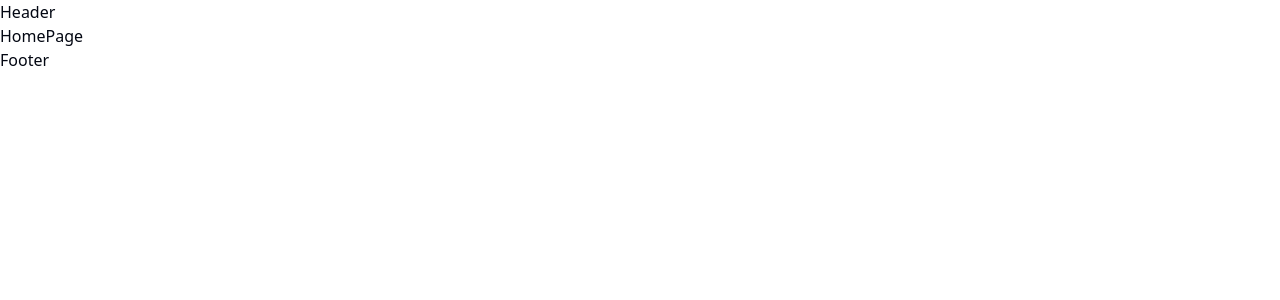
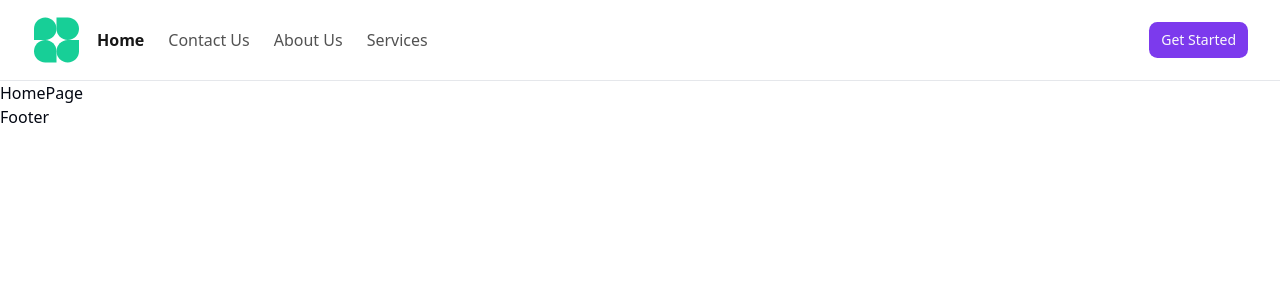
Before and after one commit to jaiisshhh/AI-Based-Mock-Interview, a React (Vite) app: page / in a window 1280 px wide. Shown: the top 300 px of the page. Built offline with nearby package versions, Linux system fonts and the light colour scheme; no server answers.

Commit message:
Header Component Completed

```diff
--- a/package.json
+++ b/package.json
@@ -11,6 +11,7 @@
   },
   "dependencies": {
     "@clerk/clerk-react": "^5.38.1",
+    "@radix-ui/react-dialog": "^1.1.14",
     "@radix-ui/react-slot": "^1.2.3",
     "class-variance-authority": "^0.7.1",
     "clsx": "^2.1.1",
--- a/src/components/header.tsx
+++ b/src/components/header.tsx
@@ -1,5 +1,54 @@
+import { cn } from "@/lib/utils";
+import { useAuth } from "@clerk/clerk-react";
+import { Container } from "./container";
+import { LogoContainer } from "./logo-container";
+import { NavigationRoutes } from "./navigation-routes";
+import { NavLink } from "react-router-dom";
+import { ProfileContainer } from "./profile-container";
+import { ToggleContainer } from "./toggle-container";
+
 const Header = () => {
-  return <div>Header</div>;
+  const { userId } = useAuth();
+
+  return (
+    <header
+      className={cn("w-full border-b duration-150 transition-all ease-in-out")}
+    >
+      <Container>
+        <div className="flex items-center gap-4 w-full">
+          {/* Logo Secion */}
+          <LogoContainer />
+
+          {/* Navigation Section */}
+          <nav className="hidden md:flex items-center gap-3">
+            <NavigationRoutes />
+            {userId && (
+              <NavLink
+                to={"/generate"}
+                className={({ isActive }) =>
+                  cn(
+                    "text-base text-neutral-600",
+                    isActive && "text-neutral-900 font-semibold"
+                  )
+                }
+              >
+                Take An Interview
+              </NavLink>
+            )}
+          </nav>
+
+          {/* Profile Seciton */}
+          <div className="ml-auto flex items-center gap-6">
+            {/* Profile Seciont */}
+            <ProfileContainer />
+
+            {/* Mobile toggle section */}
+            <ToggleContainer />
+          </div>
+        </div>
+      </Container>
+    </header>
+  );
 };
 
 export default Header;
--- /dev/null
+++ b/src/components/logo-container.tsx
@@ -0,0 +1,13 @@
+import { Link } from "react-router-dom";
+
+export const LogoContainer = () => {
+  return (
+    <Link to={"/"}>
+      <img
+        src="/assets/svg/logo.svg"
+        alt=""
+        className="min-w-10 min-h-10 object-contain"
+      />
+    </Link>
+  );
+};
--- /dev/null
+++ b/src/components/navigation-routes.tsx
@@ -0,0 +1,35 @@
+import { MainRoutes } from "@/lib/helpers";
+import { cn } from "@/lib/utils";
+import { NavLink } from "react-router-dom";
+
+interface NavigationRoutesProps {
+  isMobile?: boolean;
+}
+
+export const NavigationRoutes = ({
+  isMobile = false,
+}: NavigationRoutesProps) => {
+  return (
+    <ul
+      className={cn(
+        "flex items-center gap-6",
+        isMobile && "items-start flex-col gap-8"
+      )}
+    >
+      {MainRoutes.map((route) => (
+        <NavLink
+          key={route.href}
+          to={route.href}
+          className={({ isActive }) =>
+            cn(
+              "text-base text-neutral-600",
+              isActive && "text-neutral-900 font-semibold"
+            )
+          }
+        >
+          {route.label}
+        </NavLink>
+      ))}
+    </ul>
+  );
+};
--- /dev/null
+++ b/src/components/profile-container.tsx
@@ -0,0 +1,26 @@
+import { useAuth, UserButton } from "@clerk/clerk-react";
+import { Loader } from "lucide-react";
+import { Button } from "./ui/button";
+import { Link } from "react-router-dom";
+
+export const ProfileContainer = () => {
+  const { isSignedIn, isLoaded } = useAuth();
+  if (!isLoaded) {
+    return (
+      <div className="flex items-center">
+        <Loader className="min-w-4 min-h-4 animate-spin text-emerald-400" />
+      </div>
+    );
+  }
+  return (
+    <div className="flex items-center gap-6">
+      {isSignedIn ? (
+        <UserButton afterSignOutUrl="/" />
+      ) : (
+        <Link to={"/signin"}>
+          <Button size={"sm"}>Get Started</Button>
+        </Link>
+      )}
+    </div>
+  );
+};
--- /dev/null
+++ b/src/components/toggle-container.tsx
@@ -0,0 +1,44 @@
+import {
+  Sheet,
+  SheetContent,
+  SheetHeader,
+  SheetTitle,
+  SheetTrigger,
+} from "@/components/ui/sheet";
+import { Menu } from "lucide-react";
+import { useAuth } from "@clerk/clerk-react";
+import { NavigationRoutes } from "./navigation-routes";
+import { NavLink } from "react-router-dom";
+import { cn } from "@/lib/utils";
+
+export const ToggleContainer = () => {
+  const { userId } = useAuth();
+  return (
+    <Sheet>
+      <SheetTrigger className="block md:hidden">
+        <Menu />
+      </SheetTrigger>
+      <SheetContent>
+        <SheetHeader>
+          <SheetTitle />
+        </SheetHeader>
+        <nav className="gap-6 flex flex-col items-start">
+          <NavigationRoutes isMobile />
+          {userId && (
+            <NavLink
+              to={"/generate"}
+              className={({ isActive }) =>
+                cn(
+                  "text-base text-neutral-600  ",
+                  isActive && "text-neutral-900 font-semibold"
+                )
+              }
+            >
+              Take An Interview
+            </NavLink>
+          )}
+        </nav>
+      </SheetContent>
+    </Sheet>
+  );
+};
--- /dev/null
+++ b/src/components/ui/sheet.tsx
@@ -0,0 +1,138 @@
+import * as React from "react"
+import * as SheetPrimitive from "@radix-ui/react-dialog"
+import { cva, type VariantProps } from "class-variance-authority"
+import { X } from "lucide-react"
+
+import { cn } from "@/lib/utils"
+
+const Sheet = SheetPrimitive.Root
+
+const SheetTrigger = SheetPrimitive.Trigger
+
+const SheetClose = SheetPrimitive.Close
+
+const SheetPortal = SheetPrimitive.Portal
+
+const SheetOverlay = React.forwardRef<
+  React.ElementRef<typeof SheetPrimitive.Overlay>,
+  React.ComponentPropsWithoutRef<typeof SheetPrimitive.Overlay>
+>(({ className, ...props }, ref) => (
+  <SheetPrimitive.Overlay
+    className={cn(
+      "fixed inset-0 z-50 bg-black/80  data-[state=open]:animate-in data-[state=closed]:animate-out data-[state=closed]:fade-out-0 data-[state=open]:fade-in-0",
+      className
+    )}
+    {...props}
+    ref={ref}
+  />
+))
+SheetOverlay.displayName = SheetPrimitive.Overlay.displayName
+
+const sheetVariants = cva(
+  "fixed z-50 gap-4 bg-background p-6 shadow-lg transition ease-in-out data-[state=open]:animate-in data-[state=closed]:animate-out data-[state=closed]:duration-300 data-[state=open]:duration-500",
+  {
+    variants: {
+      side: {
+        top: "inset-x-0 top-0 border-b data-[state=closed]:slide-out-to-top data-[state=open]:slide-in-from-top",
+        bottom:
+          "inset-x-0 bottom-0 border-t data-[state=closed]:slide-out-to-bottom data-[state=open]:slide-in-from-bottom",
+        left: "inset-y-0 left-0 h-full w-3/4 border-r data-[state=closed]:slide-out-to-left data-[state=open]:slide-in-from-left sm:max-w-sm",
+        right:
+          "inset-y-0 right-0 h-full w-3/4  border-l data-[state=closed]:slide-out-to-right data-[state=open]:slide-in-from-right sm:max-w-sm",
+      },
+    },
+    defaultVariants: {
+      side: "right",
+    },
+  }
+)
+
+interface SheetContentProps
+  extends React.ComponentPropsWithoutRef<typeof SheetPrimitive.Content>,
+    VariantProps<typeof sheetVariants> {}
+
+const SheetContent = React.forwardRef<
+  React.ElementRef<typeof SheetPrimitive.Content>,
+  SheetContentProps
+>(({ side = "right", className, children, ...props }, ref) => (
+  <SheetPortal>
+    <SheetOverlay />
+    <SheetPrimitive.Content
+      ref={ref}
+      className={cn(sheetVariants({ side }), className)}
+      {...props}
+    >
+      {children}
+      <SheetPrimitive.Close className="absolute right-4 top-4 rounded-sm opacity-70 ring-offset-background transition-opacity hover:opacity-100 focus:outline-none focus:ring-2 focus:ring-ring focus:ring-offset-2 disabled:pointer-events-none data-[state=open]:bg-secondary">
+        <X className="h-4 w-4" />
+        <span className="sr-only">Close</span>
+      </SheetPrimitive.Close>
+    </SheetPrimitive.Content>
+  </SheetPortal>
+))
+SheetContent.displayName = SheetPrimitive.Content.displayName
+
+const SheetHeader = ({
+  className,
+  ...props
+}: React.HTMLAttributes<HTMLDivElement>) => (
+  <div
+    className={cn(
+      "flex flex-col space-y-2 text-center sm:text-left",
+      className
+    )}
+    {...props}
+  />
+)
+SheetHeader.displayName = "SheetHeader"
+
+const SheetFooter = ({
+  className,
+  ...props
+}: React.HTMLAttributes<HTMLDivElement>) => (
+  <div
+    className={cn(
+      "flex flex-col-reverse sm:flex-row sm:justify-end sm:space-x-2",
+      className
+    )}
+    {...props}
+  />
+)
+SheetFooter.displayName = "SheetFooter"
+
+const SheetTitle = React.forwardRef<
+  React.ElementRef<typeof SheetPrimitive.Title>,
+  React.ComponentPropsWithoutRef<typeof SheetPrimitive.Title>
+>(({ className, ...props }, ref) => (
+  <SheetPrimitive.Title
+    ref={ref}
+    className={cn("text-lg font-semibold text-foreground", className)}
+    {...props}
+  />
+))
+SheetTitle.displayName = SheetPrimitive.Title.displayName
+
+const SheetDescription = React.forwardRef<
+  React.ElementRef<typeof SheetPrimitive.Description>,
+  React.ComponentPropsWithoutRef<typeof SheetPrimitive.Description>
+>(({ className, ...props }, ref) => (
+  <SheetPrimitive.Description
+    ref={ref}
+    className={cn("text-sm text-muted-foreground", className)}
+    {...props}
+  />
+))
+SheetDescription.displayName = SheetPrimitive.Description.displayName
+
+export {
+  Sheet,
+  SheetPortal,
+  SheetOverlay,
+  SheetTrigger,
+  SheetClose,
+  SheetContent,
+  SheetHeader,
+  SheetFooter,
+  SheetTitle,
+  SheetDescription,
+}
--- /dev/null
+++ b/src/lib/helpers.ts
@@ -0,0 +1,18 @@
+export const MainRoutes = [
+    {
+        label: "Home",
+        href : "/"
+    },
+    {
+        label: "Contact Us",
+        href : "/contact"
+    },
+    {
+        label: "About Us",
+        href : "/about"
+    },
+    {
+        label: "Services",
+        href : "/services"
+    },
+];
```
Also changed, not shown: 1 other file (tests, documents, lock files or other folders).
